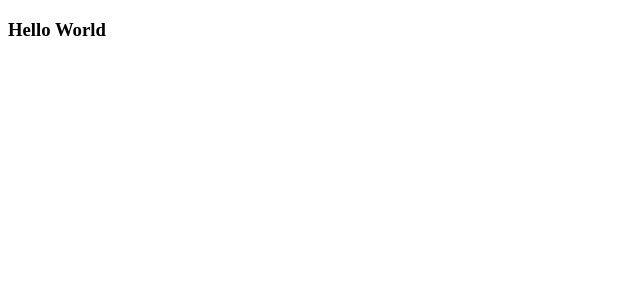
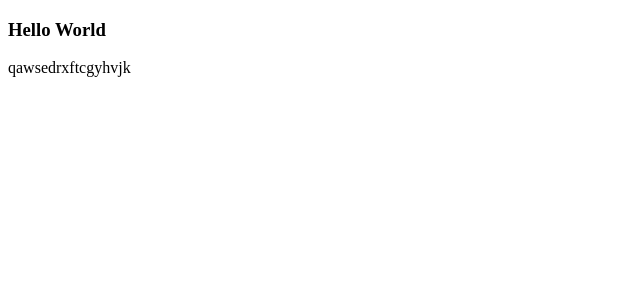
Before and after one commit to Ailisun/Angular, an Angular app: page / in a window 1280 px wide. Shown: the top 300 px of the page, without its empty margins (0-640 px from the left). Built offline with nearby package versions, Linux system fonts and the light colour scheme.

Commit message:
will continue

```diff
--- a/src/app/app.component.html
+++ b/src/app/app.component.html
@@ -1 +1,2 @@
 <h3>{{title}}</h3>
+qawsedrxftcgyhvjk
```
